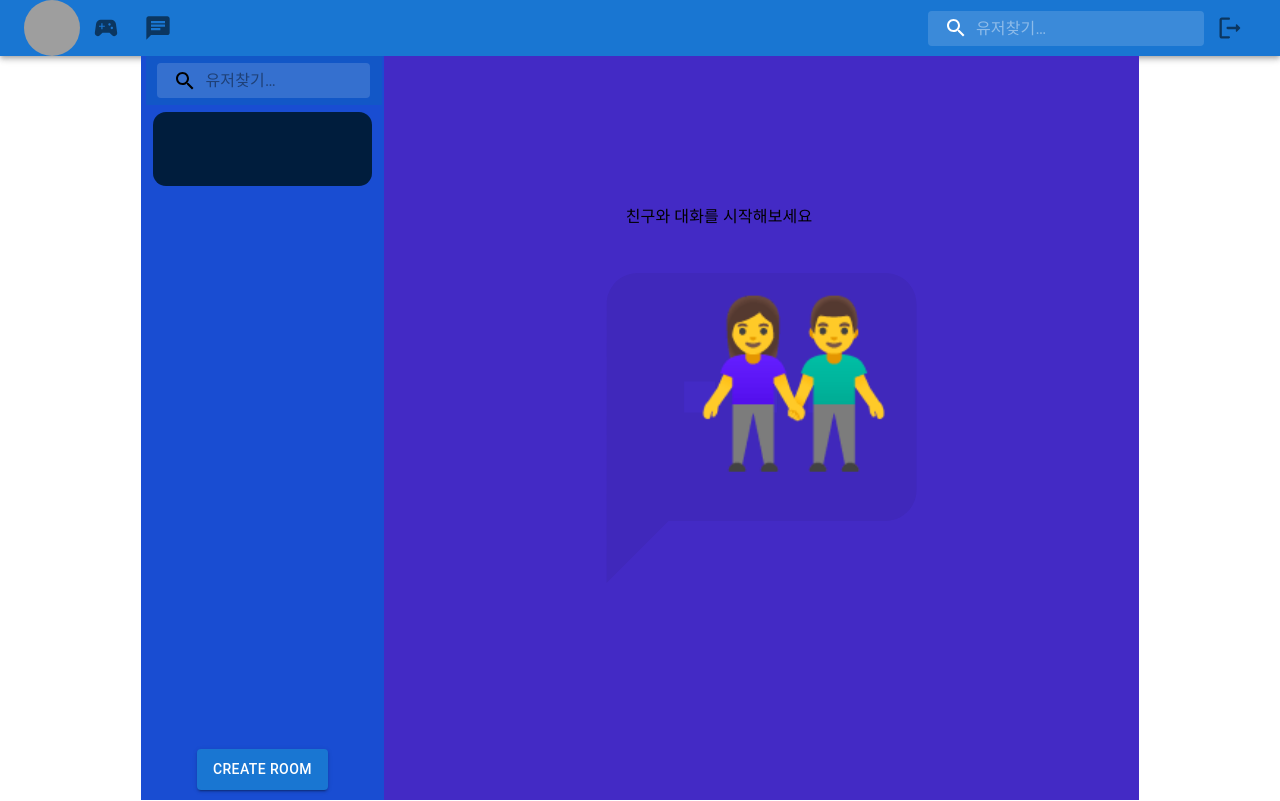
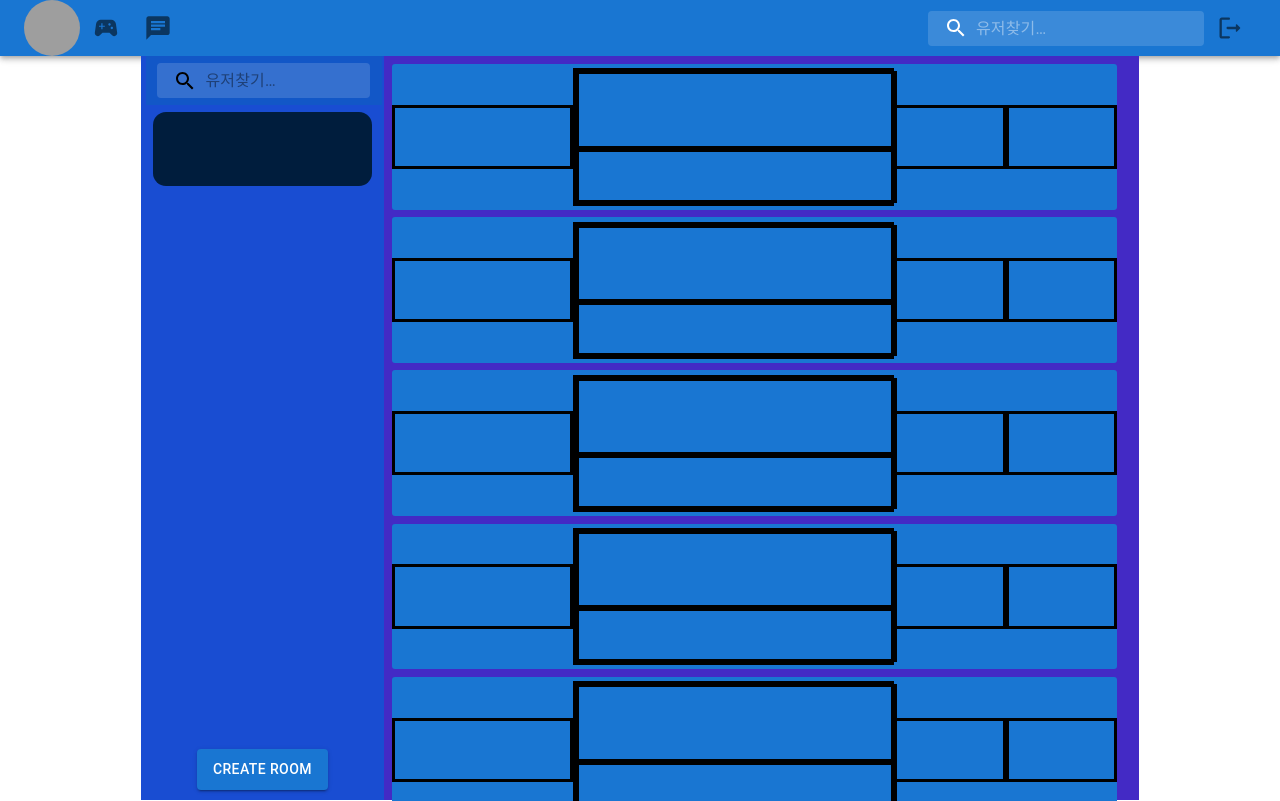
Before and after one commit to Dream-Transcendence/ft_transcendence, a React (Create React App) app in the folder packages/client/: page /chatRoom in a window 1280 px wide. Built offline with nearby package versions, Linux system fonts and the light colour scheme; grey boxes are pictures that could not be loaded.

Commit message:
✨ feat(client/template): create Template for Chat room List
채팅방 목록 리스트에 해당하는 컴포넌트를 생성하고, 레이아웃 구조를 잡아놓았습니다

```diff
--- a/packages/client/src/modules/ChatSection/ChatRoomElement.tsx
+++ b/packages/client/src/modules/ChatSection/ChatRoomElement.tsx
@@ -2,15 +2,66 @@ import { styled } from '@mui/material/styles';
 import RoomOutIconButton from '../../components/button/icon/ChatRoomOutIconButton';
 
 const ChatRoomElementLayout = styled('div')(({ theme }) => ({
-  width: '100%',
-  height: '11%',
+  width: '98%',
+  height: '20%',
+  marginBottom: '1%',
+  borderRadius: '3px',
+  backgroundColor: '#1976D2',
   display: 'flex',
   alignItems: 'center',
+}));
+
+const ProfileLayout = styled('div')(({ theme }) => ({
+  width: '25%',
+  height: '40%',
+  border: 'solid',
+}));
+
+const RoomInfoLayout = styled('div')(({ theme }) => ({
+  width: '45%',
+  height: '90%',
+  display: 'flex',
+  border: 'solid',
+  flexDirection: 'column',
   justifyContent: 'center',
 }));
 
+const RoomTitleLayout = styled('div')(({ theme }) => ({
+  width: '100%',
+  height: '60%',
+  border: 'solid',
+}));
+
+const RoomNumberOfPeopleLayout = styled('div')(({ theme }) => ({
+  width: '100%',
+  height: '40%',
+  border: 'solid',
+}));
+
+const PasswordInputLayout = styled('div')(({ theme }) => ({
+  width: '15%',
+  height: '40%',
+  border: 'solid',
+}));
+
+const EnterButtonLayout = styled('div')(({ theme }) => ({
+  width: '15%',
+  height: '40%',
+  border: 'solid',
+}));
+
 function ChatRoomElementModule() {
-  return <ChatRoomElementLayout></ChatRoomElementLayout>;
+  return (
+    <ChatRoomElementLayout>
+      <ProfileLayout></ProfileLayout>
+      <RoomInfoLayout>
+        <RoomTitleLayout></RoomTitleLayout>
+        <RoomNumberOfPeopleLayout></RoomNumberOfPeopleLayout>
+      </RoomInfoLayout>
+      <PasswordInputLayout></PasswordInputLayout>
+      <EnterButtonLayout></EnterButtonLayout>
+    </ChatRoomElementLayout>
+  );
 }
 
 export default ChatRoomElementModule;
--- a/packages/client/src/organisms/ChatMainSection/ChatRoomList.tsx
+++ b/packages/client/src/organisms/ChatMainSection/ChatRoomList.tsx
@@ -1,9 +1,10 @@
 import * as React from 'react';
 import { styled } from '@mui/material/styles';
 import List from '@mui/material/List';
+import ChatRoomElementModule from '../../modules/ChatSection/ChatRoomElement';
 
 function generate(element: React.ReactElement) {
-  return [0, 1, 2, 3, 4, 6, 7, 8, 9, 10, 11, 12, 13, 14, 15].map((value) =>
+  return [0, 1, 2, 3, 4, 5, 6].map((value) =>
     React.cloneElement(element, {
       key: value,
     }),
@@ -18,15 +19,16 @@ function ChatRoomListOrganisms() {
     <List
       dense={dense}
       sx={{
-        width: '100%',
-        height: '100%',
+        width: '98%',
+        height: '98%',
+        marginLeft: '1%',
         bgcolor: '#00000000',
         position: 'relative',
         overflow: 'auto',
         '& ul': { padding: 1 },
       }}
     >
-      {/* {generate()} */}
+      {generate(<ChatRoomElementModule />)}
     </List>
   );
 }
--- a/packages/client/src/pages/ChatChannelPage.tsx
+++ b/packages/client/src/pages/ChatChannelPage.tsx
@@ -3,6 +3,7 @@ import NavigationBar from '../components/bar/NavigationBar';
 import ChatSidebarTemplate from '../template/ChatMainSection/ChatSidebarTemplate';
 import EnteredChatRoomTemplate from '../template/ChatMainSection/EnteredChatRoomTemplate';
 import ChatRoomDefaultTemplate from '../template/ChatMainSection/ChatRoomDefaultTemplate';
+import ChatRoomListTemplate from '../template/ChatMainSection/ChatRoomListTemplate';
 
 const ChatChannel = styled('section')(({ theme }) => ({
   width: '100%',
@@ -47,8 +48,9 @@ function ChatroomPage() {
           <ChatSidebarTemplate />
         </Aside>
         <Section>
+          <ChatRoomListTemplate />
           {/* <EnteredChatRoomTemplate /> */}
-          <ChatRoomDefaultTemplate />
+          {/* <ChatRoomDefaultTemplate /> */}
         </Section>
       </MainSection>
       <footer></footer>
--- a/packages/client/src/template/ChatMainSection/ChatRoomListTemplate.tsx
+++ b/packages/client/src/template/ChatMainSection/ChatRoomListTemplate.tsx
@@ -2,7 +2,7 @@ import * as React from 'react';
 import { styled } from '@mui/material/styles';
 import ChatRoomListOrganisms from '../../organisms/ChatMainSection/ChatRoomList';
 
-const ChattingRoomDefaultLayout = styled('div')(({ theme }) => ({
+const ChattingRoomListLayout = styled('div')(({ theme }) => ({
   width: '100%',
   height: '100%',
 }));
@@ -12,9 +12,9 @@ function ChatRoomListTemplate() {
   const [secondary, setSecondary] = React.useState(false);
 
   return (
-    <ChattingRoomDefaultLayout>
+    <ChattingRoomListLayout>
       <ChatRoomListOrganisms />
-    </ChattingRoomDefaultLayout>
+    </ChattingRoomListLayout>
   );
 }
 
```
